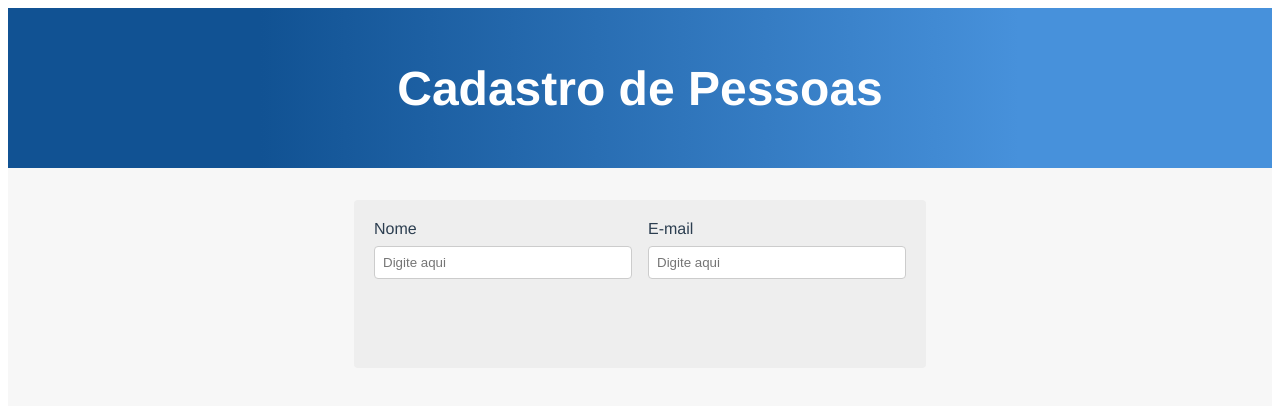
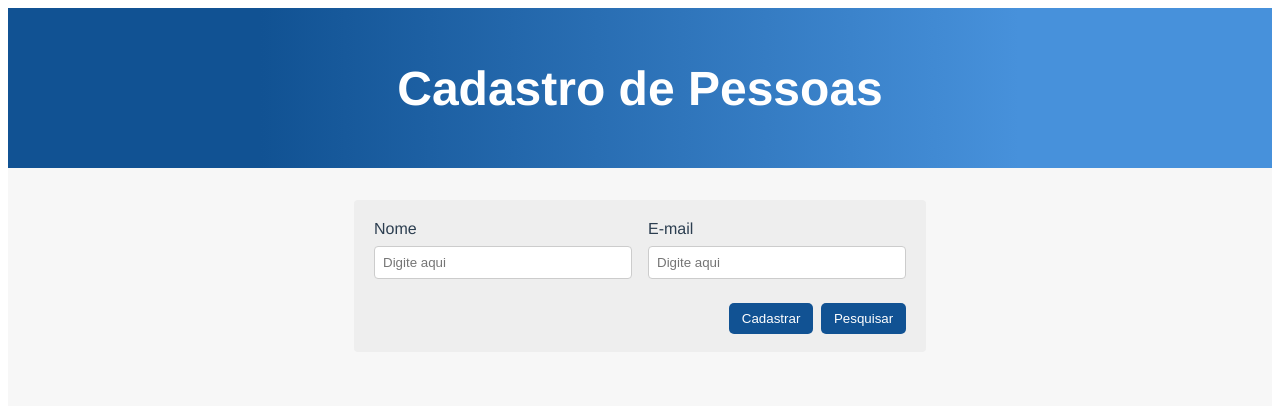
Before and after one commit to jessicaduarte95/cadastroVue, a Vue app: page / in a window 1280 px wide. Shown: the top 406 px of the page. Built offline with nearby package versions, Linux system fonts and the light colour scheme.

Commit message:
feat:  button component

```diff
--- a/src/App.vue
+++ b/src/App.vue
@@ -7,7 +7,10 @@
 					<InputComponent label="Nome" />
 					<InputComponent label="E-mail" />
 				</div>
-				<div id="containerButton"></div>
+				<div id="containerButton">
+					<ButtonComponent children="Cadastrar" />
+					<ButtonComponent children="Pesquisar" />
+				</div>
 			</div>
 		</div>
 	</div>
@@ -17,11 +20,13 @@
 import { Component, Vue } from 'vue-property-decorator';
 import HeaderComponent from './components/HeaderComponent.vue';
 import InputComponent from './components/InputComponent.vue';
+import ButtonComponent from './components/ButtonComponent.vue';
 
 @Component({
 	components: {
 		HeaderComponent,
-		InputComponent
+		InputComponent,
+		ButtonComponent
 	}
 })
 export default class App extends Vue {}
@@ -53,13 +58,26 @@ export default class App extends Vue {}
 	border-radius: 4px;
 	padding: 20px;
 	margin-top: 2rem;
-	height: 8rem;
-	flexdirection: column;
+	height: 7rem;
+	flex-direction: column;
+	@media (max-width: 600px) {
+		height: 12rem;
+	}
 }
 
 #containerInput {
 	display: flex;
 	flex-direction: row;
 	gap: 1rem;
+	@media (max-width: 600px) {
+		flex-direction: column;
+	}
+}
+
+#containerButton {
+	display: flex;
+	justify-content: flex-end;
+	margin-top: 1.5rem;
+	gap: 0.5rem;
 }
 </style>
--- /dev/null
+++ b/src/components/ButtonComponent.vue
@@ -0,0 +1,24 @@
+<template>
+	<div>
+		<button>{{ children }}</button>
+	</div>
+</template>
+
+<script>
+export default {
+	name: 'ButtonComponent',
+	props: {
+		children: String
+	}
+};
+</script>
+
+<style scoped>
+button {
+	padding: 0.5rem 0.8rem;
+	background-color: #115293;
+	border: none;
+	border-radius: 5px;
+	color: #ffffff;
+}
+</style>
--- a/src/components/HeaderComponent.vue
+++ b/src/components/HeaderComponent.vue
@@ -28,5 +28,8 @@ export default {
 	font-size: 3rem;
 	font-weight: bold;
 	color: #ffffff;
+	@media (max-width: 600px) {
+		font-size: 1.8rem;
+	}
 }
 </style>
```
